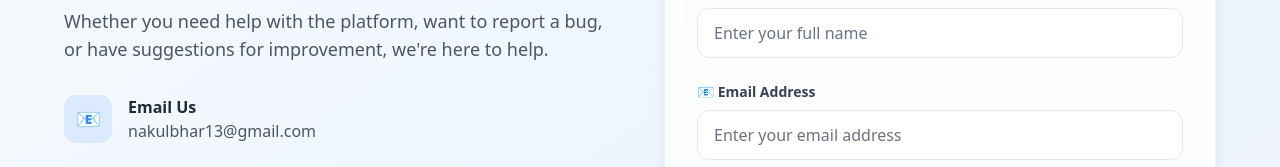
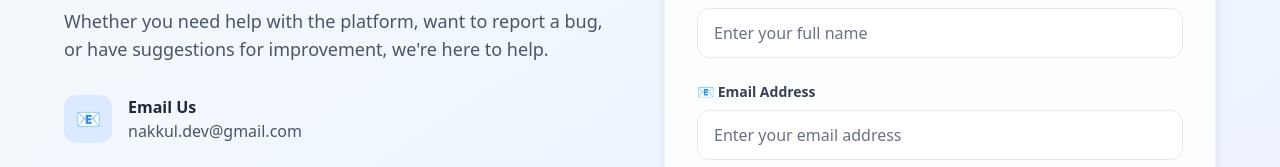
Before and after one commit to Nakkkkkul0130/TracePoint, a React (Vite) app in the folder Frontend/: page / in a window 1280 px wide. Shown: the part 3987-4154 px from the top of the page. Built offline with nearby package versions, Linux system fonts and the light colour scheme; no server answers.

Commit message:
commit changes

```diff
--- a/Frontend/src/Components/Contact.jsx
+++ b/Frontend/src/Components/Contact.jsx
@@ -102,7 +102,7 @@ export default function Contact() {
                 </div>
                 <div>
                   <h4 className="font-semibold text-gray-800 dark:text-white">Email Us</h4>
-                  <p className="text-gray-600 dark:text-gray-300">nakulbhar13@gmail.com</p>
+                  <p className="text-gray-600 dark:text-gray-300">nakkul.dev@gmail.com</p>
                 </div>
               </div>
 
```
